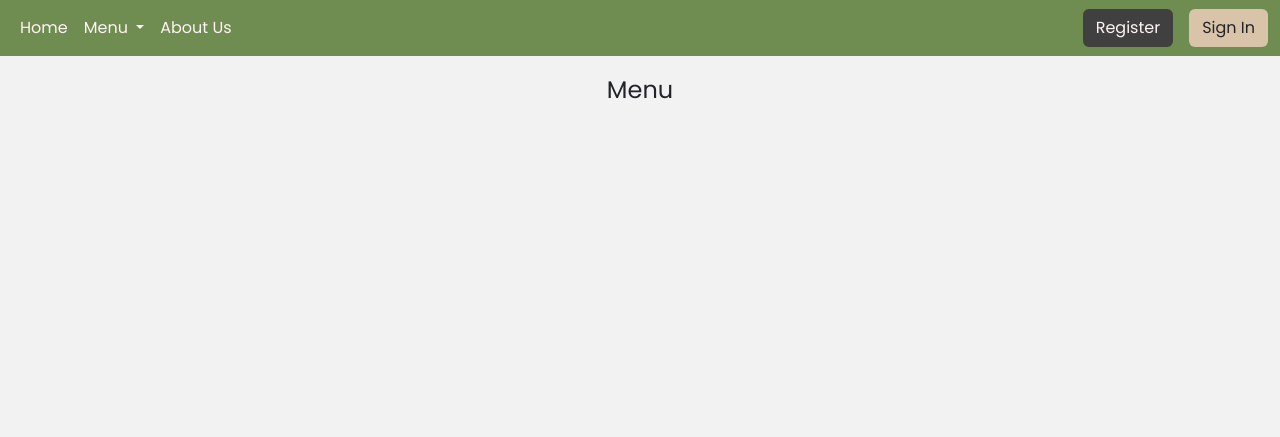
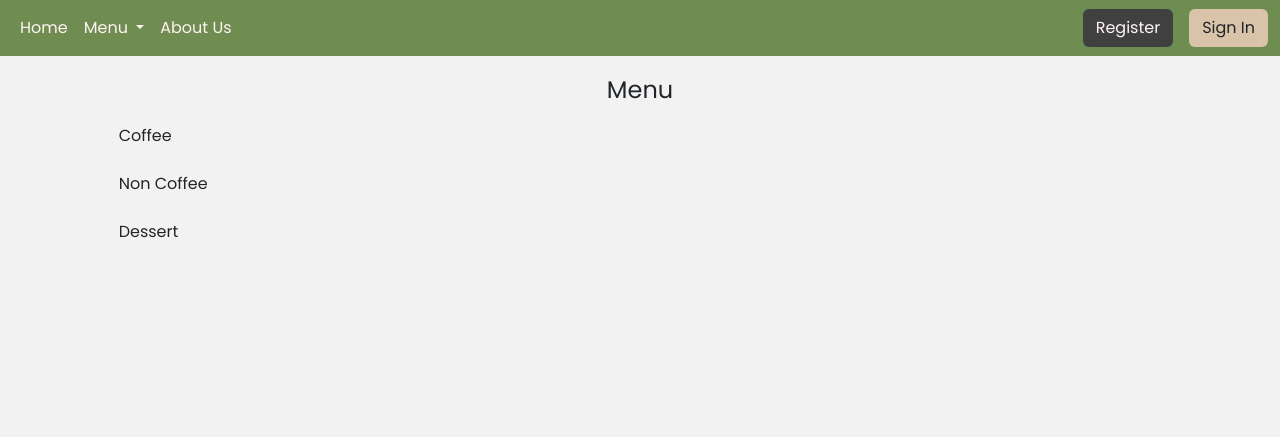
Before and after one commit to axssatt/Advanced-Com-Program-for-MM, a PHP site: page /menu.php in a window 1280 px wide. Shown: the top 437 px of the page. Run offline with PHP 8.4, Linux system fonts and the light colour scheme; tables that the repository leaves empty hold one stand-in row (values such as "Sample post").

Commit message:
add menu complete

```diff
--- a/menu.php
+++ b/menu.php
@@ -16,12 +16,15 @@
     <?php include_once "navbar.php"; ?>
     <div class="container-fluid">
         <div class="row my-3">
-            <div class="col col-md-1 col-lg-2">
+            <div class="col col-md-1 col-lg-1">
                 <!-- ห้ามเขียนโค้ดตรงนี้ -->
             </div>
-            <div class="col-12 col-md-10 col-lg-8">
+            <div class="col-12 col-md-10 col-lg-10">
                 <div class="row">
                     <p class="text-center fs-4">Menu</p>
+                </div>
+                <div>
+                    <p class="text-start fs-6">Coffee</p>
                 </div>
                 <div class="row my-2">
                     <!-- ไปทำต่อเองเริ่มให้แล้ว -->
@@ -30,12 +33,59 @@
 
                     while ($menu = mysqli_fetch_assoc($result)) {
                 ?>
-                    <div class="col-12 col-md-3 col-lg-3">
+                    <div class="col-12 col-md-3 ol-lg-3">
                         <div class="card">
                             <img src="img-upload/<?= $menu['img']; ?>" class="card-img-top">
                             <div class="card-body">
                                 <h4 class="card-title"><?= $menu['name']; ?></h4>
                                 <p style="font-size: 12px;"><?= $menu['description']; ?></p>
+                                <p style="font-size: 25px;"><?= $menu['price']; ?>฿</p>
+                                <a href="orderMenuCoffee.php?id=<?= $menu['menu_id']; ?>" class="btn btn-primary">Order</a>
+                            </div>
+                        </div>
+                    </div>
+                <?php } ?>
+                </div>
+                <div>
+                    <p class="text-start fs-6">Non Coffee</p>
+                </div>
+                <div class="row my-2">
+                    <!-- ไปทำต่อเองเริ่มให้แล้ว -->
+                <?php $queryMenuCoffee = "SELECT * FROM menu WHERE Coffee = 'no'";
+                    $result = mysqli_query($connect, $queryMenuCoffee);
+
+                    while ($menu = mysqli_fetch_assoc($result)) {
+                ?>
+                    <div class="col-12 col-md-3 ol-lg-3">
+                        <div class="card">
+                            <img src="img-upload/<?= $menu['img']; ?>" class="card-img-top">
+                            <div class="card-body">
+                                <h4 class="card-title"><?= $menu['name']; ?></h4>
+                                <p style="font-size: 12px;"><?= $menu['description']; ?></p>
+                                <p style="font-size: 25px;"><?= $menu['price']; ?>฿</p>
+                                <a href="orderMenuCoffee.php?id=<?= $menu['menu_id']; ?>" class="btn btn-primary">Order</a>
+                            </div>
+                        </div>
+                    </div>
+                <?php } ?>
+                </div>
+                <div>
+                    <p class="text-start fs-6">Dessert</p>
+                </div>
+                <div class="row my-2">
+                    <!-- ไปทำต่อเองเริ่มให้แล้ว -->
+                <?php $queryMenuCoffee = "SELECT * FROM menu WHERE Coffee = 'des'";
+                    $result = mysqli_query($connect, $queryMenuCoffee);
+
+                    while ($menu = mysqli_fetch_assoc($result)) {
+                ?>
+                    <div class="col-12 col-md-3 ol-lg-3">
+                        <div class="card">
+                            <img src="img-upload/<?= $menu['img']; ?>" class="card-img-top">
+                            <div class="card-body">
+                                <h4 class="card-title"><?= $menu['name']; ?></h4>
+                                <p style="font-size: 12px;"><?= $menu['description']; ?></p>
+                                <p style="font-size: 25px;"><?= $menu['price']; ?>฿</p>
                                 <a href="orderMenuCoffee.php?id=<?= $menu['menu_id']; ?>" class="btn btn-primary">Order</a>
                             </div>
                         </div>
@@ -43,7 +93,8 @@
                 <?php } ?>
                 </div>
             </div>
-            <div class="col col-md-1 col-lg-2">
+            </div>
+            <div class="col col-md-1 col-lg-1">
                 <!-- ห้ามเขียนโค้ดตรงนี้ -->
             </div>
         </div>
```
Also changed, not shown: img-upload/1.jpg (added), img-upload/10.jpg (added), img-upload/11.jpg (added), img-upload/2.jpg (added), img-upload/21.jpg (added), img-upload/3.jpg (added), img-upload/4.jpg (added), img-upload/5.jpg (added), img-upload/6.jpg (added), img-upload/7.jpg (added), img-upload/8.jpg (added), img-upload/9.jpg (added), material/img/21.jpg (added).
